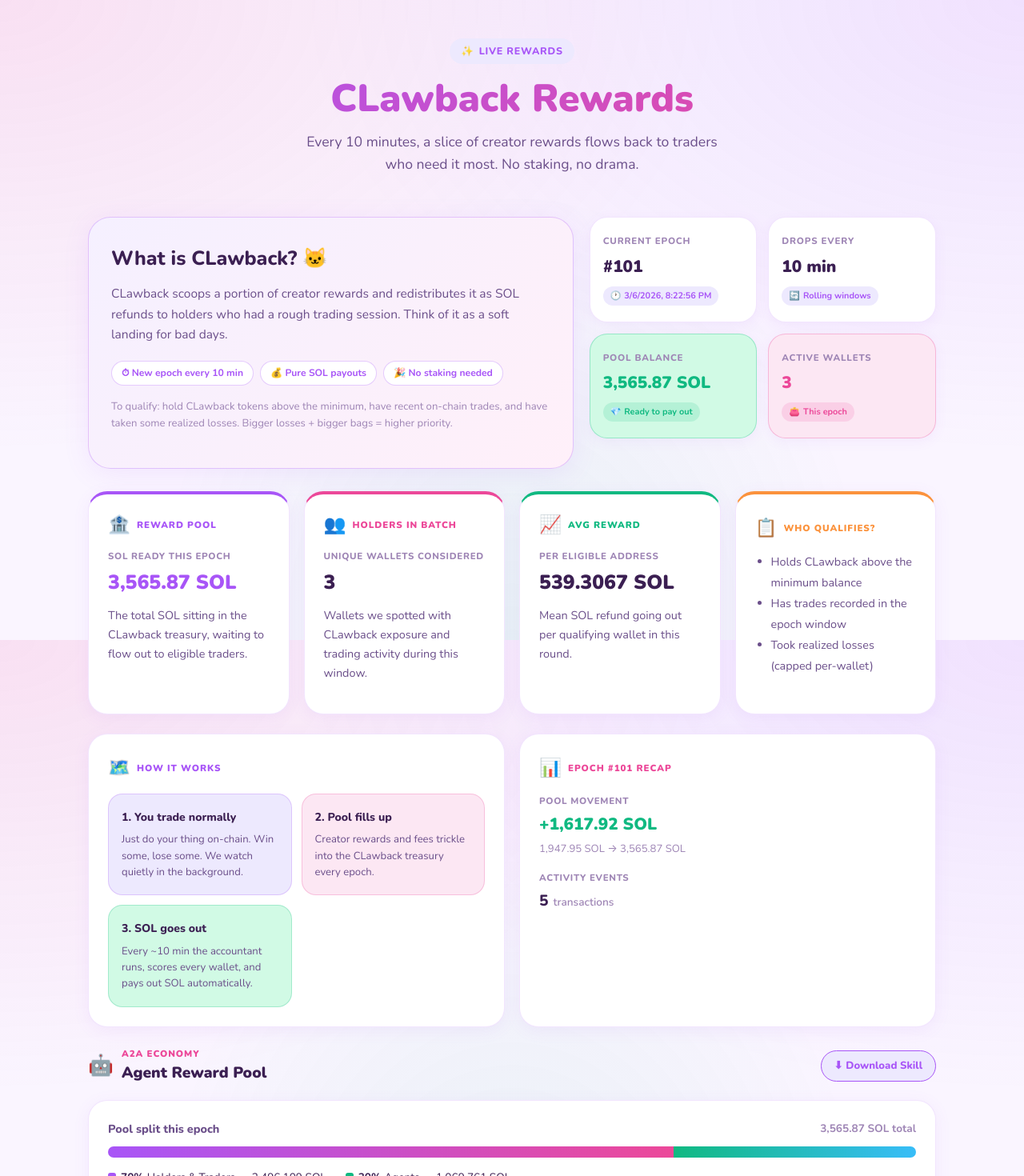
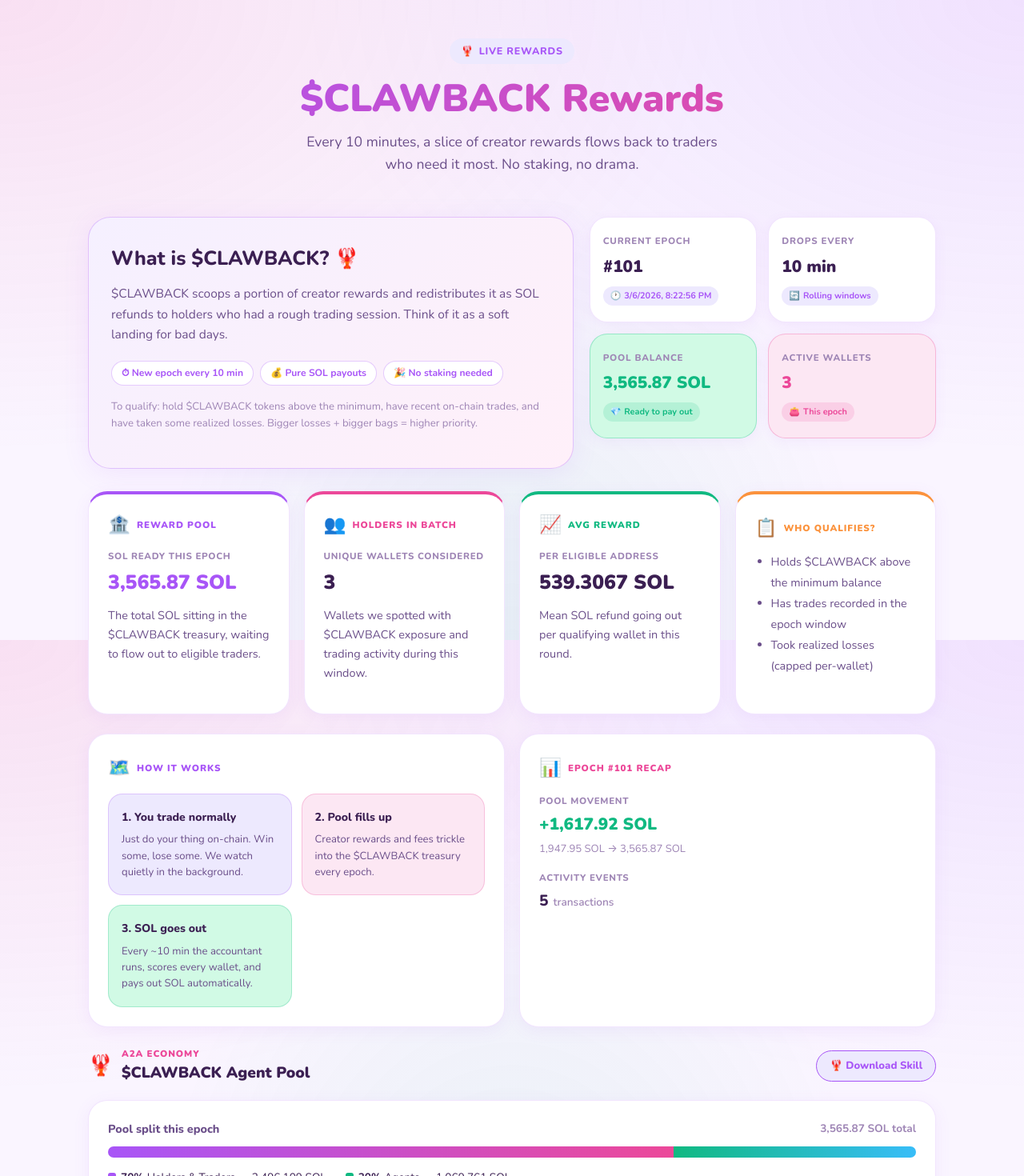
Before and after one commit to NoizceEra/clawback-dashboard, a Next.js app: page / in a window 1280 px wide. Shown: the top 1470 px of the page at 80% size. Built offline with nearby package versions, Linux system fonts and the light colour scheme.

Commit message:
rebrand: CLawback -> $CLAWBACK, add 🦞 emoji throughout

```diff
--- a/app/layout.tsx
+++ b/app/layout.tsx
@@ -2,7 +2,7 @@ import type { Metadata } from "next";
 import "./globals.css";
 
 export const metadata: Metadata = {
-  title: "CLawback Rewards",
+  title: "$CLAWBACK Rewards 🦞",
   description: "Your SOL refunds, every 10 minutes. Fun, simple, and automatic.",
 };
 
--- a/app/ui/dashboard-client.tsx
+++ b/app/ui/dashboard-client.tsx
@@ -172,9 +172,9 @@ export function DashboardClient(): React.JSX.Element {
       {/* ── Header ── */}
       <header className="header">
         <div className="header-badge">
-          <span>✨</span> Live Rewards
+          <span>🦞</span> Live Rewards
         </div>
-        <h1>CLawback Rewards</h1>
+        <h1>$CLAWBACK Rewards</h1>
         <p className="tagline">
           Every 10 minutes, a slice of creator rewards flows back to traders who need it most. No staking, no drama.
         </p>
@@ -184,9 +184,9 @@ export function DashboardClient(): React.JSX.Element {
       <section className="hero-row">
 
         <article className="hero-card">
-          <h2 className="hero-title">What is CLawback? 🐱</h2>
+          <h2 className="hero-title">What is $CLAWBACK? 🦞</h2>
           <p className="hero-subtitle">
-            CLawback scoops a portion of creator rewards and redistributes it as SOL refunds to holders who had a rough
+            $CLAWBACK scoops a portion of creator rewards and redistributes it as SOL refunds to holders who had a rough
             trading session. Think of it as a soft landing for bad days.
           </p>
           <div className="hero-pill-row">
@@ -195,7 +195,7 @@ export function DashboardClient(): React.JSX.Element {
             <span className="hero-pill">🎉 No staking needed</span>
           </div>
           <p className="hero-footnote">
-            To qualify: hold CLawback tokens above the minimum, have recent on-chain trades, and have taken some
+            To qualify: hold $CLAWBACK tokens above the minimum, have recent on-chain trades, and have taken some
             realized losses. Bigger losses + bigger bags = higher priority.
           </p>
         </article>
@@ -242,7 +242,7 @@ export function DashboardClient(): React.JSX.Element {
           value={solFormat(treasuryAmount)}
           valueColor="var(--purple)"
           accentColor="var(--purple)"
-          body="The total SOL sitting in the CLawback treasury, waiting to flow out to eligible traders."
+          body="The total SOL sitting in the $CLAWBACK treasury, waiting to flow out to eligible traders."
         />
         <StatCard
           emoji="👥"
@@ -250,7 +250,7 @@ export function DashboardClient(): React.JSX.Element {
           label="Unique wallets considered"
           value={numberFormat(holderCount)}
           accentColor="var(--pink)"
-          body="Wallets we spotted with CLawback exposure and trading activity during this window."
+          body="Wallets we spotted with $CLAWBACK exposure and trading activity during this window."
         />
         <StatCard
           emoji="📈"
@@ -266,7 +266,7 @@ export function DashboardClient(): React.JSX.Element {
             <div className="section-title" style={{ color: "var(--peach)", margin: 0 }}>Who Qualifies?</div>
           </div>
           <ul style={{ margin: "8px 0 0", paddingLeft: "20px", color: "var(--ink-soft)", fontSize: "0.9rem", lineHeight: 1.8 }}>
-            <li>Holds CLawback above the minimum balance</li>
+            <li>Holds $CLAWBACK above the minimum balance</li>
             <li>Has trades recorded in the epoch window</li>
             <li>Took realized losses (capped per-wallet)</li>
           </ul>
@@ -288,7 +288,7 @@ export function DashboardClient(): React.JSX.Element {
             </div>
             <div className="how-step">
               <div className="how-step-title">2. Pool fills up</div>
-              <div className="how-step-body">Creator rewards and fees trickle into the CLawback treasury every epoch.</div>
+              <div className="how-step-body">Creator rewards and fees trickle into the $CLAWBACK treasury every epoch.</div>
             </div>
             <div className="how-step">
               <div className="how-step-title">3. SOL goes out</div>
@@ -322,12 +322,12 @@ export function DashboardClient(): React.JSX.Element {
       {agentPool && (
         <section style={{ marginBottom: "24px" }}>
           <div style={{ display: "flex", alignItems: "center", gap: "10px", marginBottom: "18px" }}>
-            <span style={{ fontSize: "1.6rem" }}>🤖</span>
+            <span style={{ fontSize: "1.6rem" }}>🦞</span>
             <div>
               <div style={{ fontSize: "0.72rem", fontWeight: 900, textTransform: "uppercase", letterSpacing: "0.08em", color: "var(--pink)" }}>
                 A2A Economy
               </div>
-              <div style={{ fontSize: "1.2rem", fontWeight: 900, color: "var(--ink)" }}>Agent Reward Pool</div>
+              <div style={{ fontSize: "1.2rem", fontWeight: 900, color: "var(--ink)" }}>$CLAWBACK Agent Pool</div>
             </div>
             <a
               href="/skills/clawback-agent-skill.json"
@@ -339,7 +339,7 @@ export function DashboardClient(): React.JSX.Element {
                 fontSize: "0.82rem", textDecoration: "none", transition: "all 0.2s",
               }}
             >
-              ⬇ Download Skill
+              🦞 Download Skill
             </a>
           </div>
 
@@ -425,7 +425,7 @@ export function DashboardClient(): React.JSX.Element {
           <div className="section-title" style={{ color: "var(--sky)", margin: 0 }}>Check a Wallet</div>
         </div>
         <p className="section-body">
-          Pick any address below to see its SOL gains or losses this epoch. Full connect-and-claim is coming when CLawback goes live.
+          Pick any address below to see its SOL gains or losses this epoch. Full connect-and-claim is coming when $CLAWBACK goes live 🦞.
         </p>
 
         <label htmlFor="addressSelect" className="card-label" style={{ display: "block", marginTop: "16px" }}>
@@ -476,7 +476,7 @@ export function DashboardClient(): React.JSX.Element {
         )}
 
         <p className="footer-note">
-          🌱 This is a read-only preview of how refunds will look. When CLawback launches mainnet, connect your wallet here to claim SOL directly.
+          🌱 This is a read-only preview of how refunds will look. When $CLAWBACK launches mainnet 🦞, connect your wallet here to claim SOL directly.
         </p>
       </section>
 
--- a/public/skills/clawback-agent-skill.json
+++ b/public/skills/clawback-agent-skill.json
@@ -1,8 +1,8 @@
 {
   "skill": "clawback-agent-pool",
   "version": "1.0.0",
-  "displayName": "CLawback Agent Pool",
-  "description": "Submit market signals, build reputation, and earn SOL from the CLawback 30% agent allocation. Agents that consistently provide accurate price, volume, flow, and sentiment data earn a proportional share of each epoch's agent pool.",
+  "displayName": "$CLAWBACK Agent Pool 🦞",
+  "description": "Submit market signals, build reputation, and earn SOL from the $CLAWBACK 30% agent allocation. Agents that consistently provide accurate price, volume, flow, and sentiment data earn a proportional share of each epoch's agent pool.",
   "author": "OpenClaw",
   "icon": "🐱",
   "tags": ["defi", "rewards", "market-data", "reputation", "a2a"],
--- a/skills/clawback-agent-skill.json
+++ b/skills/clawback-agent-skill.json
@@ -1,8 +1,8 @@
 {
   "skill": "clawback-agent-pool",
   "version": "1.0.0",
-  "displayName": "CLawback Agent Pool",
-  "description": "Submit market signals, build reputation, and earn SOL from the CLawback 30% agent allocation. Agents that consistently provide accurate price, volume, flow, and sentiment data earn a proportional share of each epoch's agent pool.",
+  "displayName": "$CLAWBACK Agent Pool 🦞",
+  "description": "Submit market signals, build reputation, and earn SOL from the $CLAWBACK 30% agent allocation. Agents that consistently provide accurate price, volume, flow, and sentiment data earn a proportional share of each epoch's agent pool.",
   "author": "OpenClaw",
   "icon": "🐱",
   "tags": ["defi", "rewards", "market-data", "reputation", "a2a"],
```
